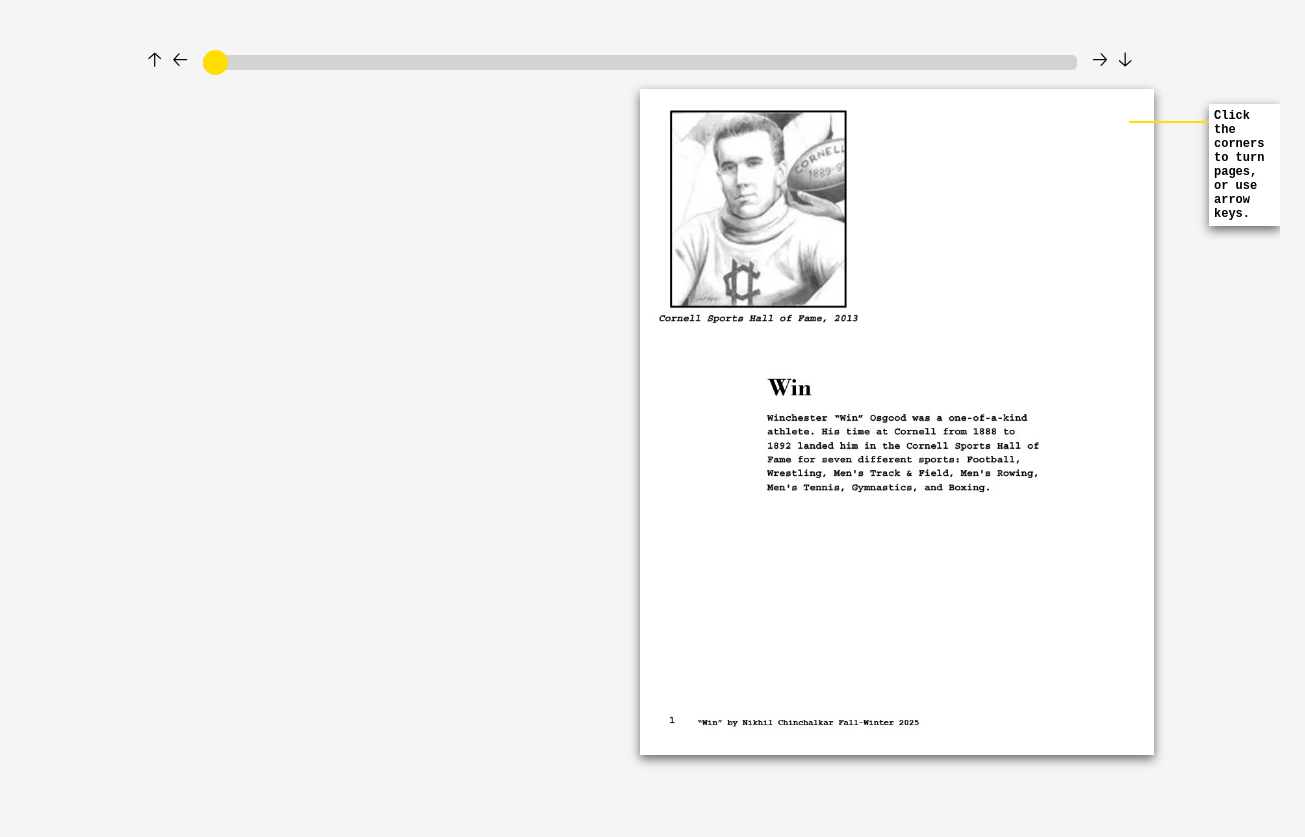
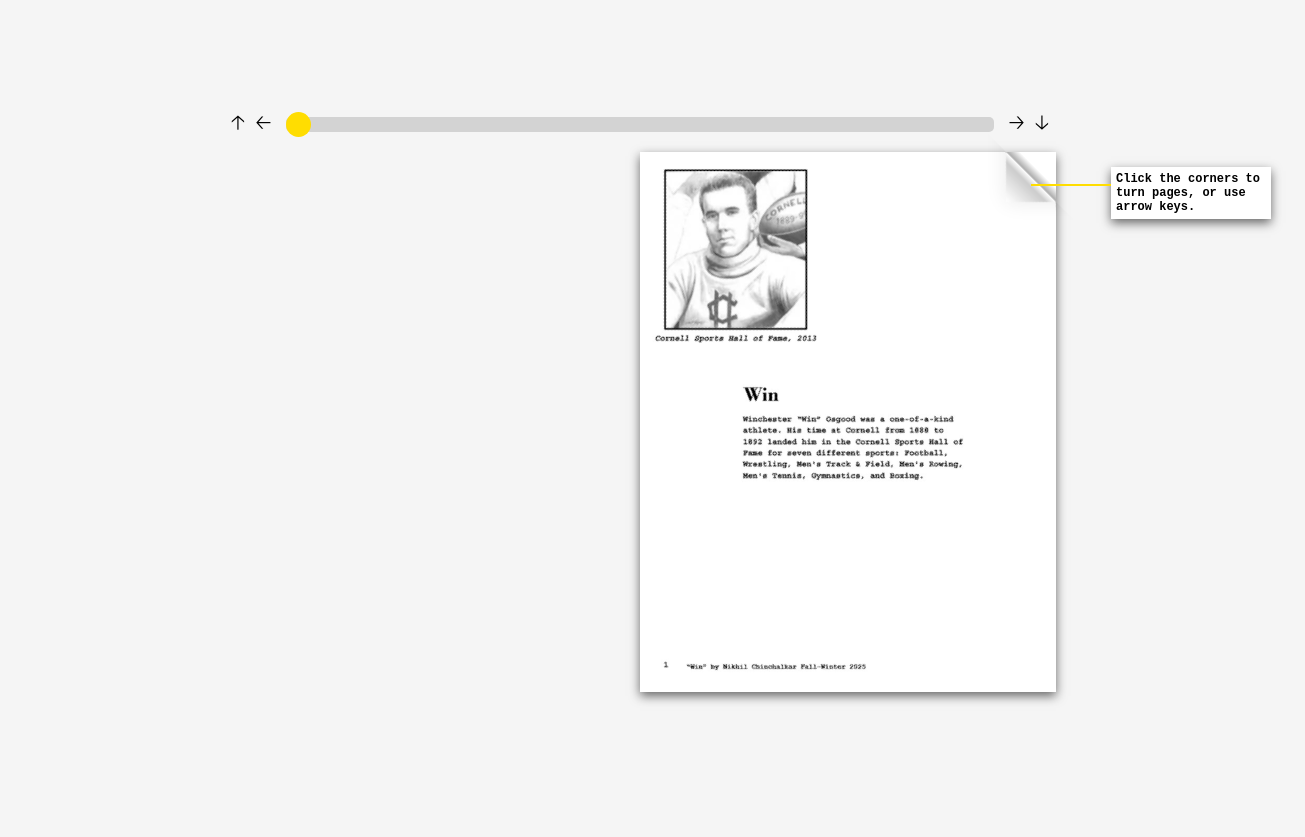
Before and after one commit to nikhilc52/win, a plain HTML site: page index.html in a window 1280 px wide. Shown: the whole page, 1305 px wide, since content can reach past the window. Before the commit the page ends 800 px from the top, so only its background shows below. Drawn offline with Linux system fonts and the light colour scheme.

Commit message:
Adding mobile formatting
Not including tooltips

```diff
--- a/index.html
+++ b/index.html
@@ -11,7 +11,7 @@
 </head>
 
 <body>
-    <div class="utility" style="display: flex; justify-content: center; align-items: center; margin-bottom: 10px;">
+    <div class="utility-box">
         <div class="utility" id="l-arrow-box">
             <div class="utility arrows" id="l-arrow-end">&#129121;</div>
             <div class="utility arrows" id="l-arrow">&#129120;</div>
@@ -64,14 +64,7 @@
 
     <script src="jquery.js"></script>
     <script src="turn.js"></script>
-    <script type="text/javascript">
-        console.log(window.innerHeight, window.innerWidth)
-        $("#flipbook").turn({
-            width: 1028,
-            height: 666,
-            pages: 12
-        });
-    </script>
+    <script src="sizing.js"></script>
     <script src="utility.js"></script>
     <script src="tooltip.js"></script>
 
--- /dev/null
+++ b/sizing.js
@@ -0,0 +1,36 @@
+function resizeBook() {
+    const h = window.innerHeight
+    const w = window.innerWidth
+    if (h > w) {
+        $("#flipbook").turn('display','single')
+        $("#flipbook").turn('size', 0.65 * window.innerWidth, 2 * 0.65 * 0.65 * window.innerWidth)
+    }
+    else {
+        $("#flipbook").turn('display','double')
+        $("#flipbook").turn('size', 0.65 * window.innerWidth, 0.65 * 0.65 * window.innerWidth)
+    }
+}
+
+function setBookSize() {
+    const h = window.innerHeight
+    const w = window.innerWidth
+    if (h > w) {
+        $("#flipbook").turn({
+            width: 0.65 * window.innerWidth,
+            height: 2 * 0.65 * 0.65 * window.innerWidth,
+            pages: 12,
+            display: 'single'
+        });
+    }
+    else {
+        $("#flipbook").turn({
+            width: 0.65 * window.innerWidth,
+            height: 0.65 * 0.65 * window.innerWidth,
+            pages: 12,
+            display: 'double'
+        });
+    }
+}
+
+setBookSize()
+window.addEventListener('resize', resizeBook)
--- a/styles.css
+++ b/styles.css
@@ -6,12 +6,21 @@
 }
 
 body {
+  /* border: 1px solid green; */
   display: grid;
-  place-content: center;
+  /* place-content: center; */
+  justify-content: center;
   height: 100vh;
   width: 100vw;
   overflow: hidden;
   background: whitesmoke;
+}
+
+#flipbook {
+  -webkit-user-select: none;
+  -moz-user-select: none;
+  -ms-user-select: none;
+  user-select: none;
 }
 
 #flipbook .shadow {
@@ -62,6 +71,14 @@ img {
   cursor: pointer;
 }
 
+.utility-box {
+  display: flex;
+  justify-content: center;
+  align-items: center;
+  margin-top: auto;
+  margin-bottom: 10px;
+}
+
 #l-arrow-box {
   margin-right: 10px;
   color: black;
@@ -82,14 +99,12 @@ img {
 
 .arrows {
   cursor: pointer;
-  ;
   margin-left: 5px;
   margin-right: 5px;
   -webkit-user-select: none;
   -moz-user-select: none;
   -ms-user-select: none;
   user-select: none;
-
 }
 
 .arrows:hover {
@@ -102,25 +117,23 @@ img {
   font-weight: bold;
   font-size: 12px;
   position: absolute;
-  top: 0px;
-  left: 0px;
   box-shadow: 0 4px 10px #666;
   padding: 5px;
   background-color: white;
   max-width: 150px;
+  margin-right: 5px;
 }
 
-#turn-tooltip-line{
+#turn-tooltip-line {
   z-index: 1001;
   height: 2px;
   width: 2px;
   background-color: #ffdd01;
   position: absolute;
 
-  top: 100px;
-  left: 100px;
+  margin-right: 5px;
 }
 
-.tooltip{
+.tooltip {
   visibility: visible;
 }
--- a/tooltip.js
+++ b/tooltip.js
@@ -10,6 +10,10 @@ function fitTooltip() {
     tooltip_line.style.left = rect.right - 25 + "px"
     const tooltip_left = tooltip.style.left.substring(0, tooltip.style.left.length - 2)
     tooltip_line.style.width = tooltip_left - rect.right + 25 + "px"
+
+    $('#flipbook').turn('peel', 'tr');
+
+    // $('#flipbook').turn('peel', false);
 }
 
 
```
